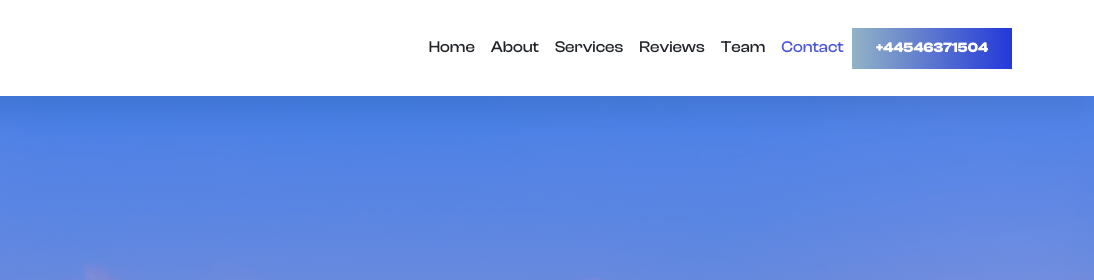
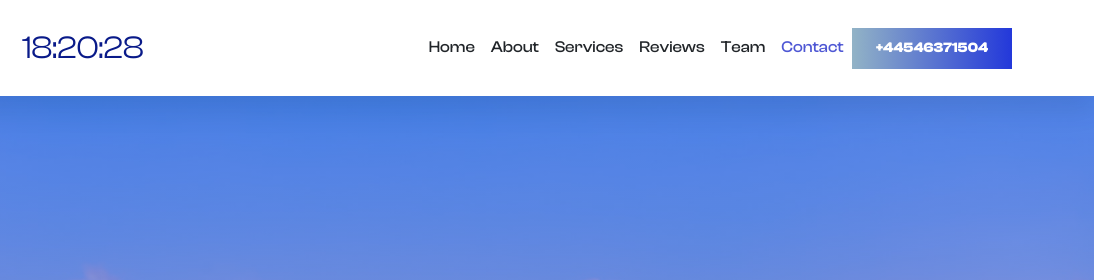
Before and after one commit to AgnesGeller/Front-End-Web, a plain HTML site: page index.html in a window 1280 px wide. Shown: the top 280 px of the page, 186-1280 px from the left. Drawn offline with nearby package versions, Linux system fonts and the light colour scheme.

Commit message:
digital clock aded to the navbar

```diff
--- a/assets/css/style.css
+++ b/assets/css/style.css
@@ -96,6 +96,17 @@ img {
 
 .navbar-nav .nav-link.active {
     color: var(--c-brand);
+}
+
+#digital-clock {
+    font-size: 2rem;
+    color: #091a89;
+    text-align: center;
+    padding: 5px;
+    margin: 5px;
+    background-color: #fff;
+    border-radius: 8px;
+    display: inline-block;
 }
 
 
--- a/assets/js/main.js
+++ b/assets/js/main.js
@@ -19,6 +19,20 @@ document.addEventListener('DOMContentLoaded', function() {
   var navbarToggler = document.querySelector('.navbar-toggler');
   var navbarMenu = document.querySelector('#navbarNav');
   var submenus = document.querySelectorAll('.dropdown-submenu');
+
+  function updateClock() {
+    var now = new Date();
+    var hours = now.getHours();
+    var minutes = now.getMinutes();
+    var seconds = now.getSeconds();
+    minutes = minutes < 10 ? '0' + minutes : minutes;
+    seconds = seconds < 10 ? '0' + seconds : seconds;
+    var timeString = hours + ':' + minutes + ':' + seconds;
+    document.getElementById('digital-clock').textContent = timeString;
+}
+setInterval(updateClock, 1000);
+updateClock(); // initial call to display the clock immediately
+
 
   // Toggle submenus on click
   navbarMenu.addEventListener('click', function(event) {
--- a/index.html
+++ b/index.html
@@ -20,6 +20,8 @@
             <a class="navbar-brand" href="#">
                 <img class="logo" src="./assets/images/logo (2).jpg" alt="">
             </a>
+            <div id="digital-clock"></div>
+
             <button class="navbar-toggler" type="button" data-bs-toggle="collapse" data-bs-target="#navbarNav"
                 aria-controls="navbarNav" aria-expanded="false" aria-label="Toggle navigation">
                 <span class="navbar-toggler-icon"></span>
```
